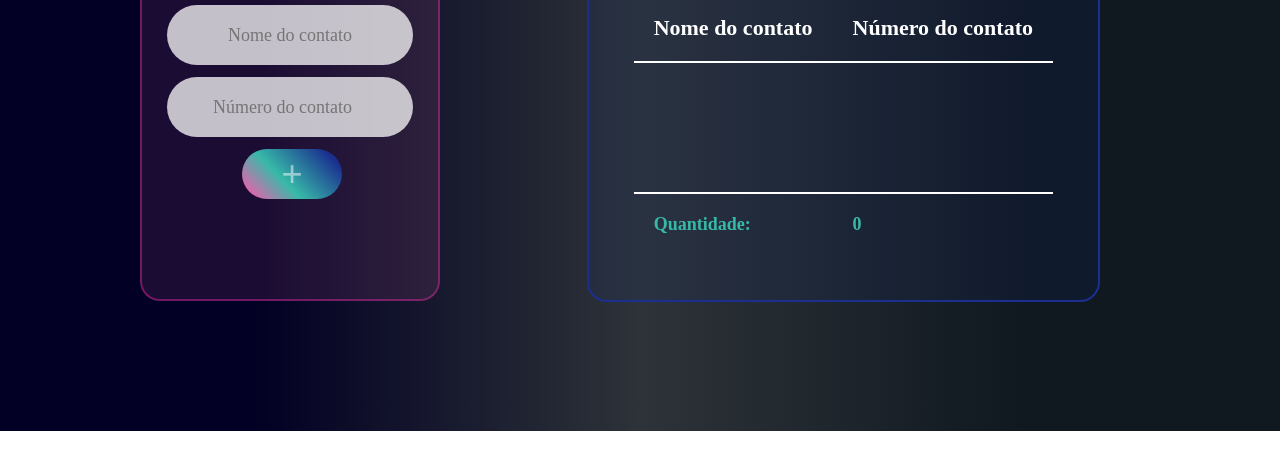
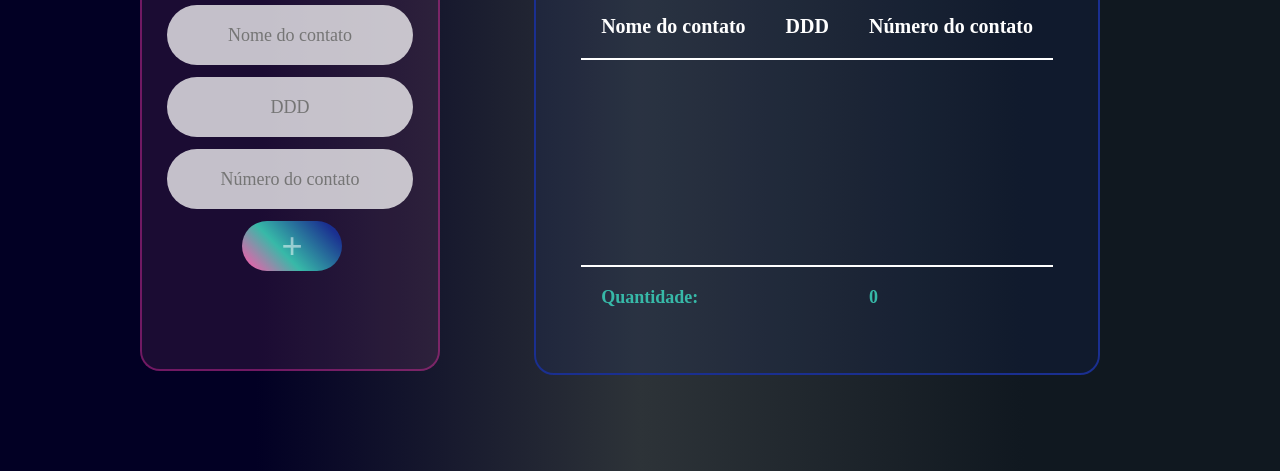
Before and after one commit to Richard-Piovezan/agenda_contatos, a plain HTML site: page index.html in a window 1280 px wide. Shown: the part 369-840 px from the top of the page. Before the commit the page ends 800 px from the top, so only its background shows below. Drawn offline with nearby package versions, Linux system fonts and the light colour scheme; a web font is replaced by a local one.

Commit message:
added: adicionar funcionalidade de ddd no index e js

```diff
--- a/index.html
+++ b/index.html
@@ -20,8 +20,9 @@
         <div class="formulario-tabela">
             <form id="form-novo-contato">
                 <h2>Novo Contato:</h2>
-                <input type="text" id="nome-contato" placeholder="Nome do contato" required>
-                <input type="number" id="numero-contato" placeholder="Número do contato" minlength="1" maxlength="14" required>
+                <input type="text" id="nome-contato" minlength="2" maxlength="23" placeholder="Nome do contato" required>
+                <input type="tel" id="ddd-contato" minlength="2" maxlength="2"  placeholder="DDD" required>
+                <input type="tel" id="numero-contato" minlength="8" maxlength="9" placeholder="Número do contato" required>
                 <button type="submit">+</button>
                 <p id="mensagem-sucesso">Contato adicionado!</p>
             </form>
@@ -32,6 +33,7 @@
                     <thead>
                         <tr class="table-head">
                             <th>Nome do contato</th>
+                            <th>DDD</th>
                             <th>Número do contato</th>
                         </tr>
                     </thead>
@@ -42,6 +44,7 @@
                     <tfoot>
                         <tr>
                             <td>Quantidade:</td>
+                            <td></td>
                             <td id="quantidade-contatos">0</td>
                         </tr>
                     </tfoot>
--- a/script.js
+++ b/script.js
@@ -15,6 +15,7 @@ form.addEventListener('submit', function(e) {
 
 function adicionaContato() {
     const nomeNovo = document.getElementById('nome-contato')
+    const dddNovo = document.getElementById('ddd-contato')
     const numeroNovo = document.getElementById('numero-contato')
 
     if (numeros.includes(numeroNovo.value)) {
@@ -27,6 +28,7 @@ function adicionaContato() {
 
         let linha = `<tr>`
         linha += `<td><i class='bx bx-user' style='color:#37b9a8'></i> ${nomeNovo.value}</td>`
+        linha += `<td class="numero-lista"><i class='bx bx-plus' style='color:#37b9a8'></i> ${dddNovo.value}</td>`
         linha += `<td class="numero-lista"><i class='bx bx-phone' style='color:#37b9a8'></i> ${numeroNovo.value}</td>`
         linha += `</tr>`
 
@@ -36,6 +38,7 @@ function adicionaContato() {
     }
 
     nomeNovo.value = ''
+    dddNovo.value = ''
     numeroNovo.value = ''
 }
 
@@ -50,6 +53,10 @@ document.getElementById('nome-contato').addEventListener('input', function() {
     mensagemSucesso.style.display = 'none'
 })
 
+document.getElementById('ddd-contato').addEventListener('input', function() {
+    mensagemSucesso.style.display = 'none'
+})
+
 document.getElementById('numero-contato').addEventListener('input', function() {
     mensagemSucesso.style.display = 'none'
 })
--- a/style.css
+++ b/style.css
@@ -61,7 +61,7 @@ header h1 {
 form {
     max-width: 300px;
     width: 100%;
-    height: 380px;
+    height: 450px;
 
     display: block;
     margin-bottom: 40px;
@@ -184,9 +184,10 @@ form p {
 
 table {
     padding: 20px;
-    height: 290px;
+    height: 363px;
 
-    max-width: 512px;
+    max-width: 600px;
+    width: 100%;
     text-align: start;
 
     cursor: default;
@@ -194,8 +195,8 @@ table {
 
 table thead tr th{
     padding: 10px 20px 20px 20px;
-    text-align: initial;
-    font-size: 22px;
+    text-align: center;
+    font-size: 20px;
     font-weight: 800;
     border-bottom: 2px solid #fff;
     cursor: default;
```
